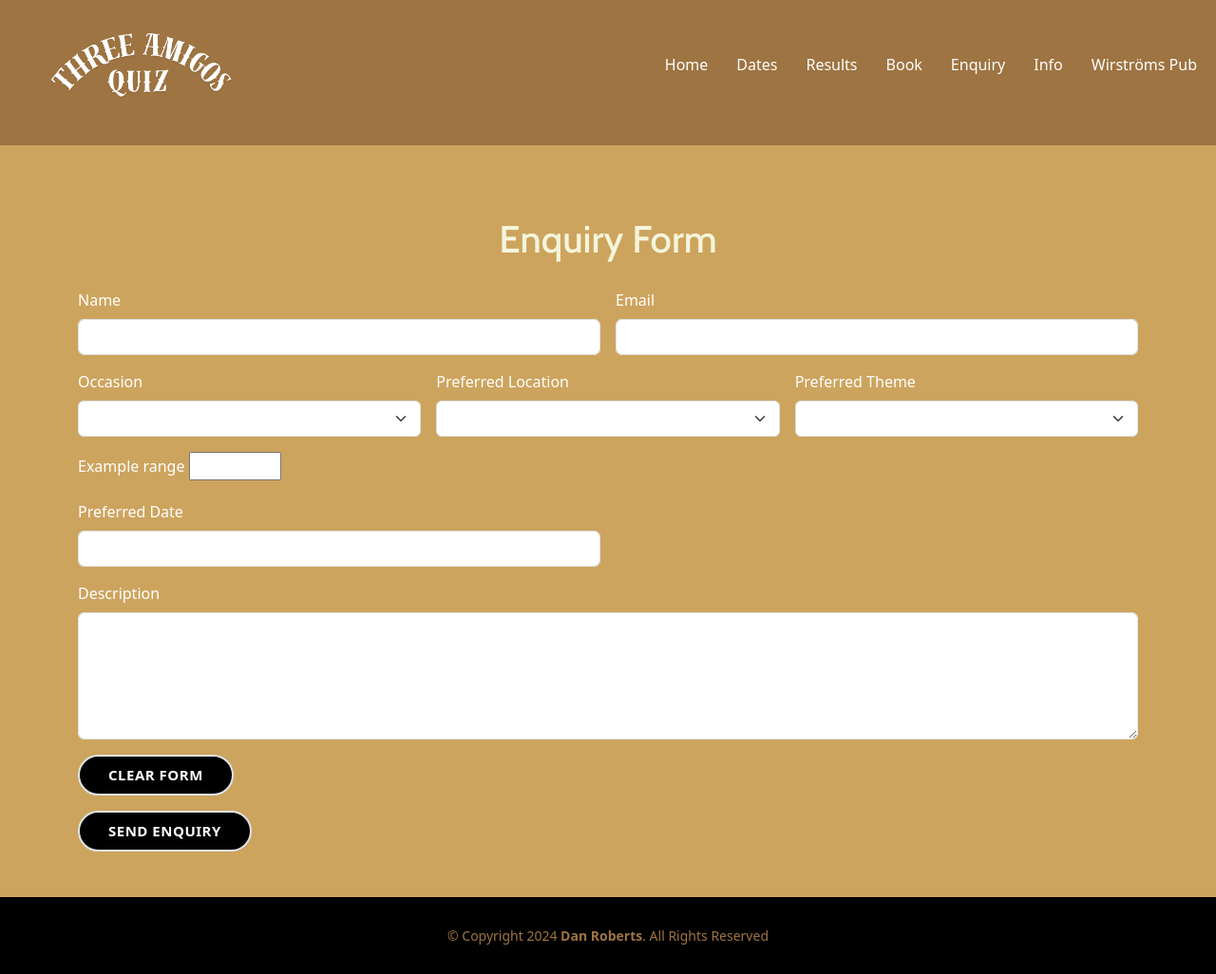
After one commit to WelshDan/three-amigos, a Django app: page /enquiry/enquiry in a window 1280 px wide. The commit adds this page. Shown: the whole page at 95% size. Run offline with Django 4.2, Linux system fonts and the light colour scheme; lists and menus that the app fills with data are empty; some web fonts are replaced.

Commit message:
Created enquiry form in extra file and linked with enquiry html

```diff
--- a/bookings/urls.py
+++ b/bookings/urls.py
@@ -2,6 +2,6 @@ from django.urls import path
 from bookings import views
 
 app_name = 'bookings'
+
 urlpatterns = [
-    path('enquiry_form/', views.enquiry_form, name='enquiry_form'),
 ]
--- a/bookings/views.py
+++ b/bookings/views.py
@@ -22,9 +22,12 @@ def error_404(request, exception):
     return render(request, '404.html')
 
 def enquiry_form(request):
+    if request.method == "POST":
+        print(request.POST)
+
     context = {
             'locations': LOCATIONS,
             'occasions': OCCASIONS,
             'themes': THEMES,
     }
-    return render(request, 'enquiry.html', context)
+    return render(request, 'enquiry_form.html', context)
--- a/templates/base.html
+++ b/templates/base.html
@@ -51,7 +51,7 @@
                         <li><a class="dropdown-item" href="{% url 'dates' %}#dates">Dates</a></li>
                         <li><a class="dropdown-item" href="{% url 'results' %}#results">Results</a></li>
                         <li><a class="dropdown-item" href="{% url 'index' %}#book">Book</a></li>
-                        <li><a class="dropdown-item" href="{% url 'enquiry' %}#enquiry">Enquiry</a></li>
+                        <li><a class="dropdown-item" href="{% url 'enquiry:get_enquiry' %}#enquiry">Enquiry</a></li>
                         <li><a class="dropdown-item" href="{% url 'index' %}#info">Quiz Info</a></li>
                         <li><a class="dropdown-item" href="https://wirstromspub.se#wirstroms" target="_blank">Wirströms Pub</a></li>
                     </ul>
@@ -69,7 +69,7 @@
                     <a class="nav-link d-none d-lg-block" href="{% url 'index' %}#book">Book</a>
                 </li>
                 <li>
-                    <a class="nav-link d-none d-lg-block" href="{% url 'enquiry' %}#enquiry">Enquiry</a>
+                    <a class="nav-link d-none d-lg-block" href="{% url 'enquiry:get_enquiry' %}#enquiry">Enquiry</a>
                 </li>
                 <li>
                     <a class="nav-link d-none d-lg-block" href="{% url 'index' %}#info">Info</a>
--- a/templates/enquiry.html
+++ b/templates/enquiry.html
@@ -4,72 +4,11 @@
 
 {% block content %}
 
-<!-- ===== Enquiry Form Section ===== -->
+<!-- ===== Enquiry Section ===== -->
     <section id="enquiry">
         <h1>Enquiry Form</h1>
         <div class="container">
-            <div class="enquiry-form">
-                <form action="{% url 'enquiry' %}" method="post">
-                    {% csrf_token %}
-                    <div class="row g-3">
-                        <div class="col-md-6">
-                            <label for="inputName" class="form-label">Name</label>
-                            <input type="text" class="form-control" id="inputName" name="name">
-                        </div>
-                        <div class="col-md-6">
-                            <label for="inputEmail" class="form-label">Email</label>
-                            <input type="email" class="form-control" id="inputEmail" name="email">
-                        </div>
-                        <div class="col-md-4">
-                            <label for="inputOccasion" size="5" class="form-label">Occasion</label>
-                            <select id="inputOccasion" name="occasion" class="form-select" name="occasion">
-                                {% for selection, choice in occasions %}
-                                    <option value="{{ selection }}">{{ choice }}</option>
-                                {% endfor %}
-                            </select>
-                        </div>
-                        <div class="col-md-4">
-                            <label for="inputLocation" size="4" class="form-label">Preferred Location</label>
-                            <select id="inputLocation" class="form-select" name="location">
-                                {% for selection, choice in locations %}
-                                    <option value="{{ selection }}">{{ choice }}</option>
-                                {% endfor %}
-                            </select>
-                        </div>
-                        <div class="col-md-4">
-                            <label for="inputTheme" size="2" class="form-label">Preferred Theme</label>
-                            <select id="inputTheme" class="form-select" name="theme">
-                                {% for selection, choice in themes %}
-                                    <option value="{{ selection }}">{{ choice }}</option>
-                                {% endfor %}
-                            </select>
-                        </div>
-                        <div>
-                            <label for="number" class="form-label">Example range</label>
-                            <input type="number" class="form-range" min="15" max="120" id="number">
-                        </div>
-                        <div class="col-md-6">
-                            <label for="inputWhen" class="form-label">Preferred Date</label>
-                            <input type="datetime" class="form-control" id="inputWhen" name="when">
-                        </div>
-                        <div class="col-md-12">
-                            <label for="inputText" class="form-label">Description</label>
-                            <textarea class="form-control" id="inputText" rows="5" name="description"></textarea>
-                        </div>
-                        <div class="col-12">
-                            <button type="submit" class="btn-clear">Clear Form</button>
-                        </div>
-                        <div class="col-12">
-                            <button type="submit" class="btn-send">Send Enquiry</button>
-                        </div>
-                        <div>
-                            <p>Occasions: {{ occasions }}</p>
-                            <p>Themes: {{ themes }}</p>
-                            <p>Locations {{ locations }}</p>
-                        </div>
-                    </div>
-                </form>
-            </div>
+            {% include 'enquiry_form.html' %}
         </div>
     </section>
 
--- /dev/null
+++ b/templates/enquiry_form.html
@@ -0,0 +1,58 @@
+<div class="enquiry-form">
+    <form action="{% url 'enquiry:enquiry_form' %}" method="post">
+        {% csrf_token %}
+        <div class="row g-3">
+            <div class="col-md-6">
+                <label for="inputName" class="form-label">Name</label>
+                <input type="text" class="form-control" id="inputName" name="enquiry_name">
+            </div>
+            <div class="col-md-6">
+                <label for="inputEmail" class="form-label">Email</label>
+                <input type="email" class="form-control" id="inputEmail" name="enquiry_email">
+            </div>
+            <div class="col-md-4">
+                <label for="inputOccasion" size="5" class="form-label">Occasion</label>
+                <select id="inputOccasion" name="enquiry_occasion" class="form-select" name="occasion">
+                    {% for selection, choice in occasions %}
+                    <option value="{{ selection }}">{{ choice }}</option>
+                    {% endfor %}
+                </select>
+            </div>
+            <div class="col-md-4">
+                <label for="inputLocation" size="4" class="form-label">Preferred Location</label>
+                <select id="inputLocation" name="enquiry_location" class="form-select" name="location">
+                    {% for selection, choice in locations %}
+                    <option value="{{ selection }}">{{ choice }}</option>
+                    {% endfor %}
+                </select>
+            </div>
+            <div class="col-md-4">
+                <label for="inputTheme" size="2" class="form-label">Preferred Theme</label>
+                <select id="inputTheme" name="enquiry_theme" class="form-select" name="theme">
+                    {% for selection, choice in themes %}
+                    <option value="{{ selection }}">{{ choice }}</option>
+                    {% endfor %}
+                </select>
+            </div>
+            <div>
+                <label for="number" class="form-label">Example range</label>
+                <input type="number" name="enquiry_number_of_quizzers=" form-range" min="15" max="120" id="number">
+            </div>
+            <div class="col-md-6">
+                <label for="inputWhen" class="form-label">Preferred Date</label>
+                <input type="datetime" name="enquiry_when" class="form-control" id="inputWhen" name="when">
+            </div>
+            <div class="col-md-12">
+                <label for="inputText" class="form-label">Description</label>
+                <textarea class="form-control" name="enquiry_information" id="inputText" rows="5"
+                    name="description"></textarea>
+            </div>
+            <div class="col-12">
+                <button type="submit" class="btn-clear">Clear Form</button>
+            </div>
+            <div class="col-12">
+                <button type="submit" class="btn-send">Send Enquiry</button>
+            </div>
+        </div>
+    </form>
+</div>
--- a/three_amigos/settings.py
+++ b/three_amigos/settings.py
@@ -66,7 +66,7 @@ ROOT_URLCONF = 'three_amigos.urls'
 TEMPLATES = [
     {
         'BACKEND': 'django.template.backends.django.DjangoTemplates',
-        'DIRS': [TEMPLATES_DIR,],
+        'DIRS': [os.path.join(BASE_DIR, 'templates')],
         'APP_DIRS': True,
         'OPTIONS': {
             'context_processors': [
--- a/three_amigos/urls.py
+++ b/three_amigos/urls.py
@@ -25,8 +25,8 @@ urlpatterns = [
     path('base/', views.get_base, name='base'),
     path('dates/', views.get_dates, name='dates'),
     path('results/', views.get_results, name='results'),
-    path('enquiry/', views.get_enquiry, name='enquiry'),
     path('bookings/', include('bookings.urls', namespace="bookings")),
+    path('enquiry/', include('bookings.urls_enquiry', namespace="enquiry")),
     path('dates/', include('dates.urls')),
 ]
 
```
Also changed, not shown: bookings/urls_enquiry.py (added, +9 -0 lines), dates/views.py (+0 -8 lines).
